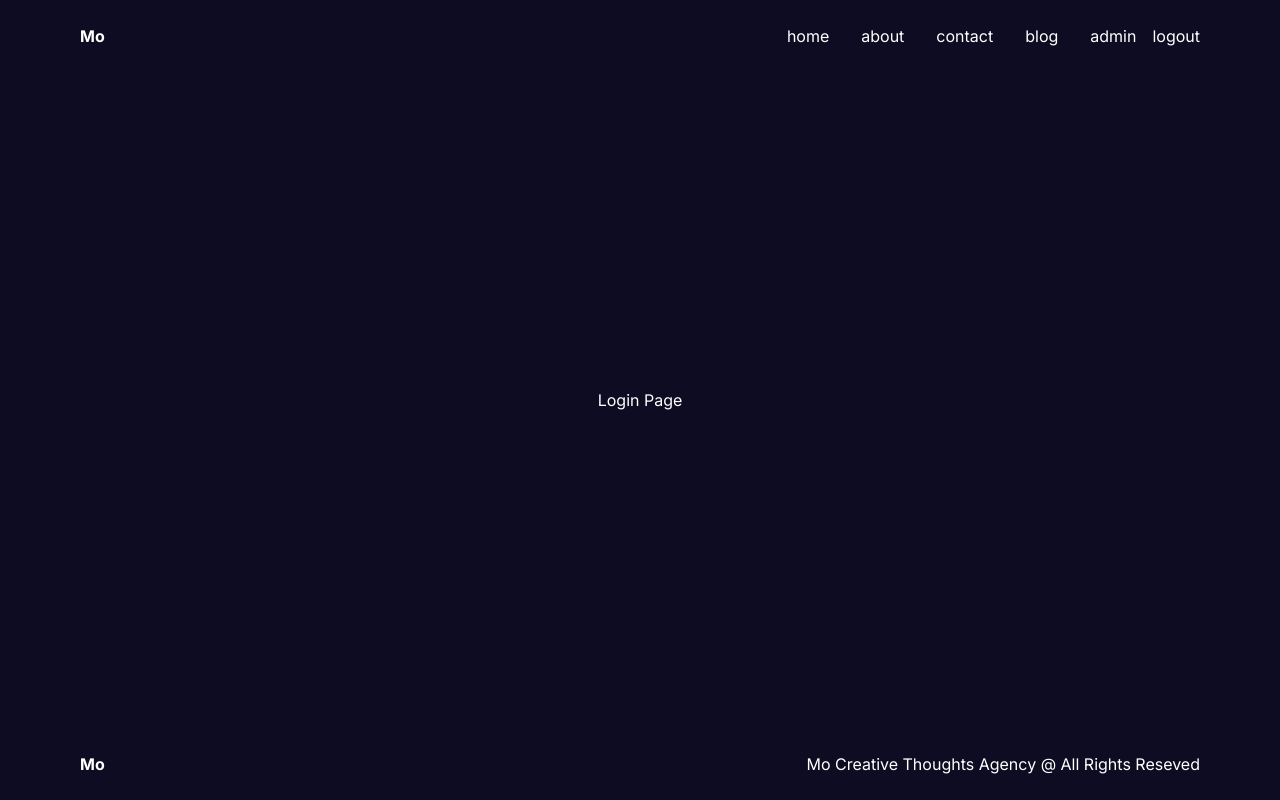
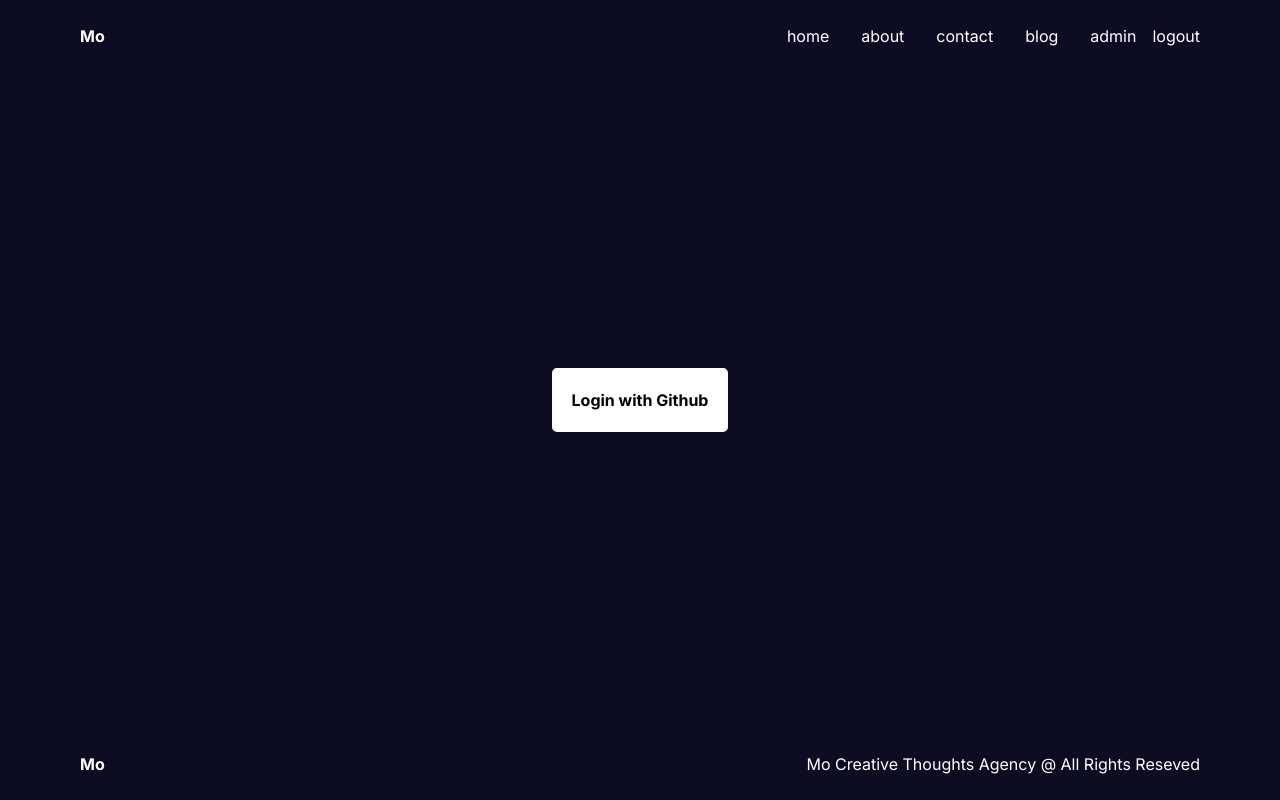
Before and after one commit to Nyctophilus/next-tutorial, a Next.js app: page /login in a window 1280 px wide. Built offline with nearby package versions, Linux system fonts and the light colour scheme.

Commit message:
login page

```diff
--- /dev/null
+++ b/app/(auth)/login/login.module.css
@@ -0,0 +1,27 @@
+.container {
+  display: flex;
+  align-items: center;
+  justify-content: center;
+}
+
+.wrapper {
+  width: 500px;
+  background-color: var(--bgSoft);
+  padding: 50px;
+  display: flex;
+  flex-direction: column;
+  text-align: center;
+  gap: 30px;
+  border-radius: 5px;
+}
+
+.github {
+  width: 100%;
+  padding: 20px;
+  cursor: pointer;
+  background-color: #fff;
+  color: #000;
+  font-weight: bold;
+  border: none;
+  border-radius: 5px;
+}
--- a/app/(auth)/login/page.js
+++ b/app/(auth)/login/page.js
@@ -1,4 +1,12 @@
-const Login = () => {
-  return <div>Login Page</div>;
+import { handleGitLogin } from "@/lib/actions";
+import styles from "./login.module.css";
+
+const LoginPage = () => {
+  return (
+    <form action={handleGitLogin}>
+      <button className={styles.github}>Login with Github</button>
+    </form>
+  );
 };
-export default Login;
+
+export default LoginPage;
```
